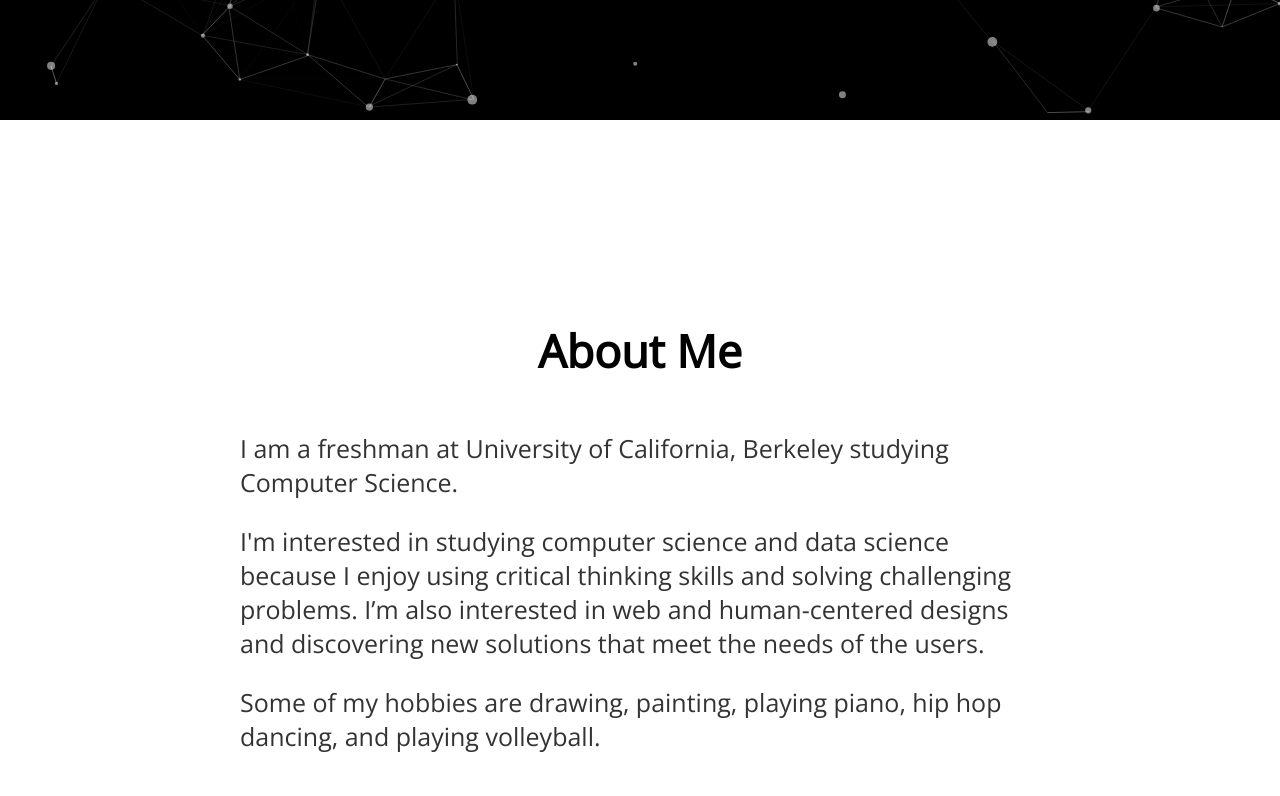
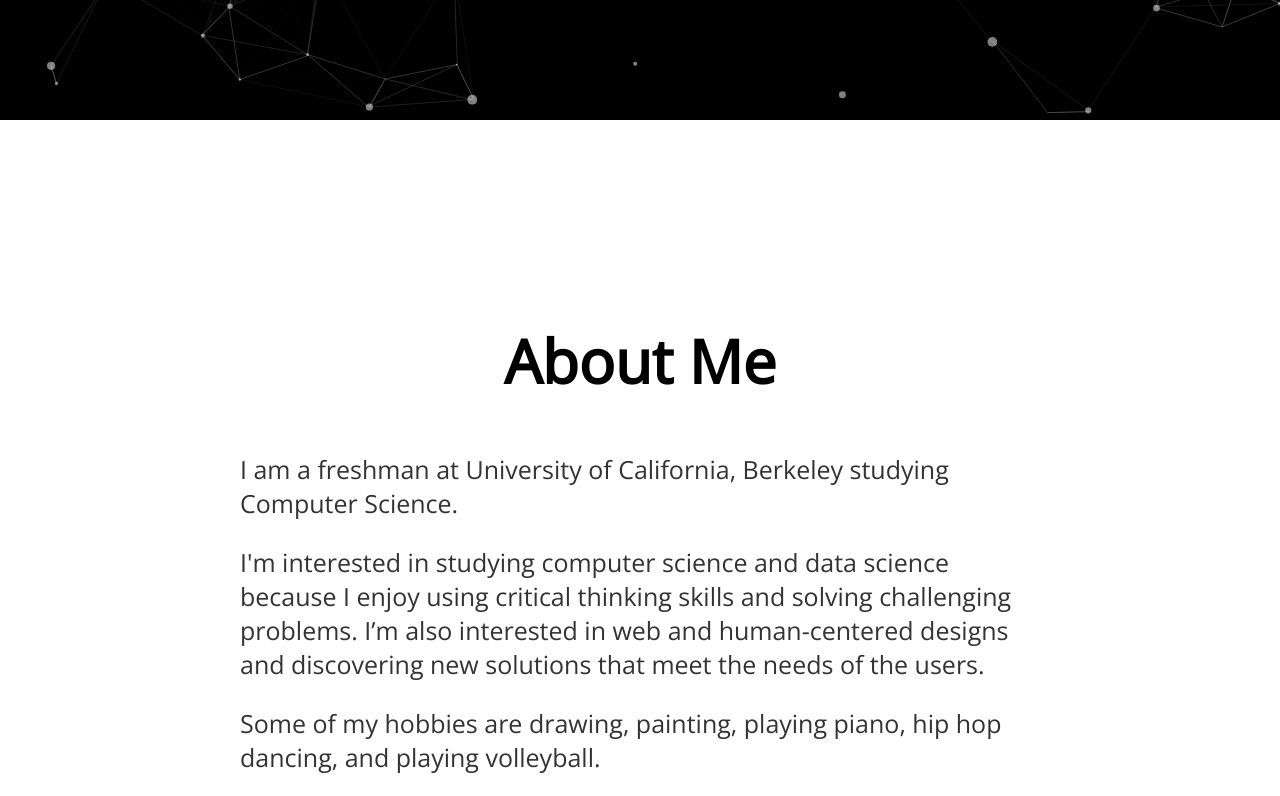
Before and after one commit to Lizsun03/Lizsun03.github.io, a plain HTML site: page index.html in a window 1280 px wide. Shown: the part 680-1476 px from the top of the page. Drawn offline with nearby package versions, Linux system fonts and the light colour scheme.

Commit message:
Update style.css

```diff
--- a/assets/style.css
+++ b/assets/style.css
@@ -40,7 +40,7 @@ body {
 
 #title {
     font-family: 'Open Sans', sans-serif;
-    font-size: 30px;
+    font-size: 40px;
     text-decoration: none;
     display: flex;
     flex-direction: center;
@@ -210,7 +210,7 @@ body {
   top: 35%;
   left: 50%;
   transform: translate(-50%, -50%);
-
+  margin-top: 250px;
 }
 
 /* Images */
```
